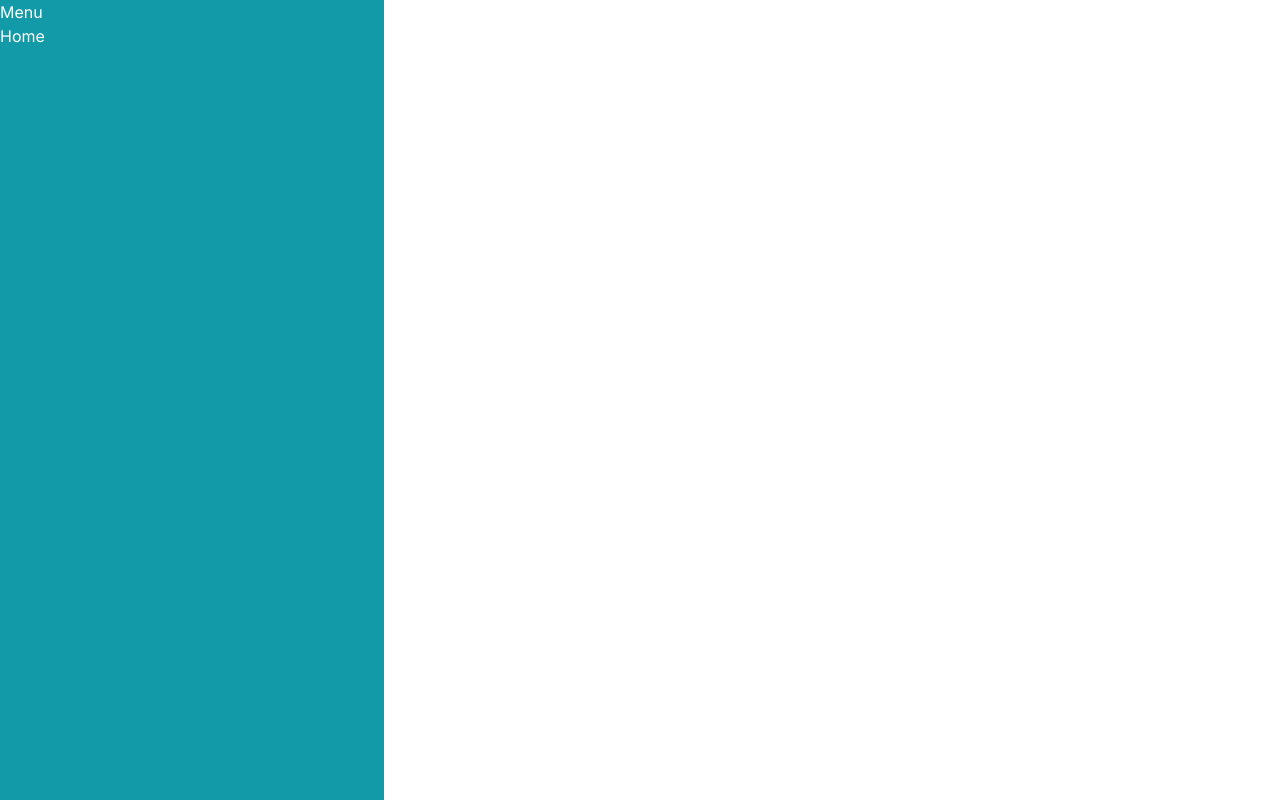
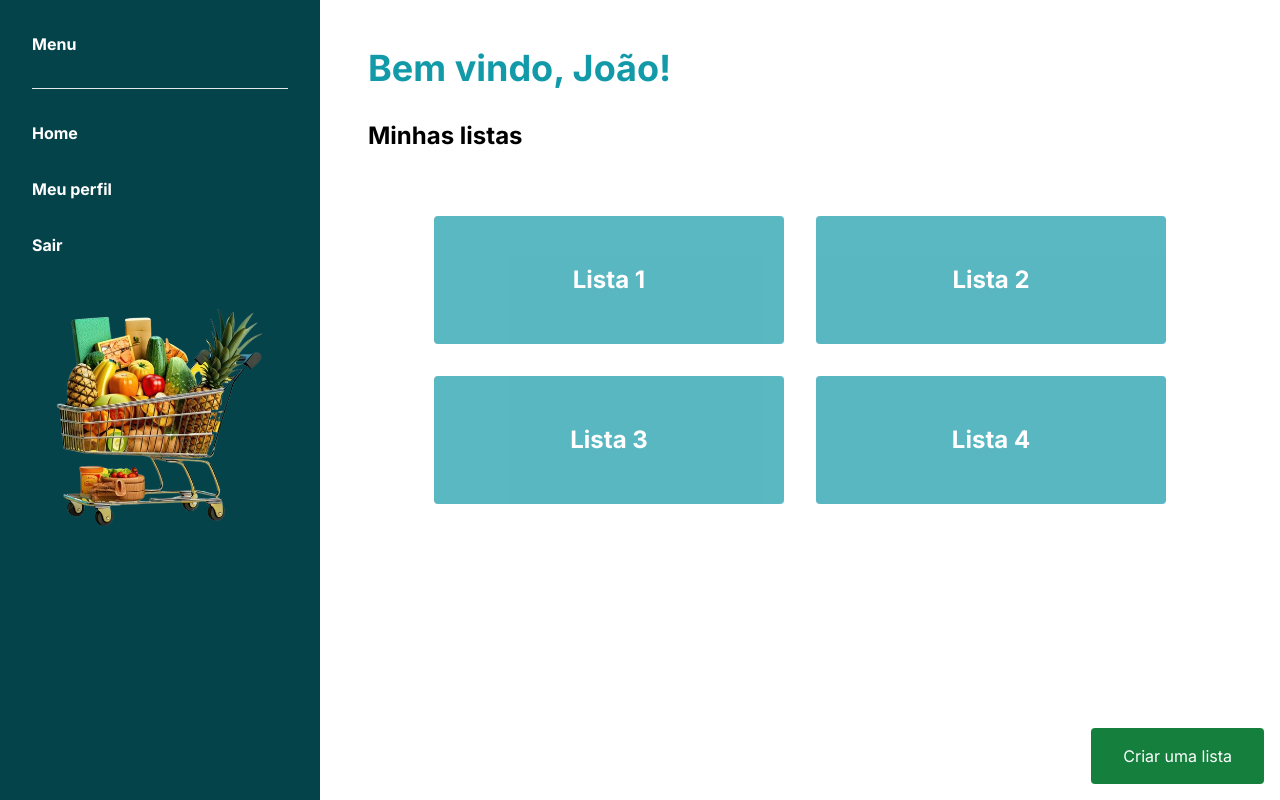
Before and after one commit to joaonevescampos/lista-de-compras, a Next.js app in the folder frontend/: page /mylists in a window 1280 px wide. Built offline with nearby package versions, Linux system fonts and the light colour scheme.

Commit message:
criando página MyLists

```diff
--- a/frontend/src/app/mylists/page.tsx
+++ b/frontend/src/app/mylists/page.tsx
@@ -1,12 +1,38 @@
+import List from "@/components/List";
 import Link from "next/link";
+import Image from "next/image";
+import comprasImg from "../../assets/img/compras.png";
 
 export default function MyLists() {
   return (
     <>
-      <menu className="bg-primaryColor text-white h-screen w-96">
-        <h2>Menu</h2>
-        <Link href="/mylists">Home</Link>
+      <menu className="bg-secondaryColor text-white xl:h-screen h-24 w-full xl:w-80 fixed flex xl:flex-col flex-row gap-8 p-8">
+        <h2 className="font-bold hidden xl:block">Menu</h2>
+        <hr />
+        <Link href="/mylists" className="font-bold">Home</Link>
+        <Link href="/mylists" className="font-bold">Meu perfil</Link>
+        <Link href="/mylists" className="font-bold absolute top-8 right-8 xl:static">Sair</Link>
+        <Image
+            src={comprasImg}
+            width={400}
+            alt="compras"
+            className="hidden xl:block"
+          />
       </menu>
+      <main className="xl:ml-80 px-12 flex flex-col gap-8 pt-32 xl:pt-12">
+        <h1 className="text-primaryColor font-bold text-4xl">Bem vindo, João!</h1>
+        <h2 className="text-2xl font-bold mb-8">Minhas listas</h2>
+        <div className="max-w-[800px] m-auto flex items-center justify-center flex-wrap gap-8 ">
+            <List listName="Lista 1" />
+            <List listName="Lista 2" />
+            <List listName="Lista 3" />
+            <List listName="Lista 4" />
+
+        </div>
+        <button className="fixed right-4 bottom-4 bg-green-700 rounded px-8 py-4 text-white cursor-pointer">
+          Criar uma lista
+        </button>
+      </main>
     </>
   );
 }
--- a/frontend/src/components/List.tsx
+++ b/frontend/src/components/List.tsx
@@ -4,8 +4,8 @@ type typeProps = {
 
 export default function List({ listName }: typeProps) {
   return (
-    <div className="bg-primaryColor w-96 h-32 rounded flex items-center justify-center">
-      <span className="text-white font-bold text-xl">{listName}</span>
+    <div className="bg-primaryColor w-full xl:w-[350px] h-32 rounded flex items-center justify-center opacity-70">
+      <span className="text-white font-bold text-2xl">{listName}</span>
     </div>
   );
 }
--- a/frontend/tailwind.config.ts
+++ b/frontend/tailwind.config.ts
@@ -15,7 +15,7 @@ const config: Config = {
       },
       colors: {
         primaryColor: "#139AA9",
-        secondaryColor: "#139AA9",
+        secondaryColor: "#05434A",
       },
     },
   },
```
